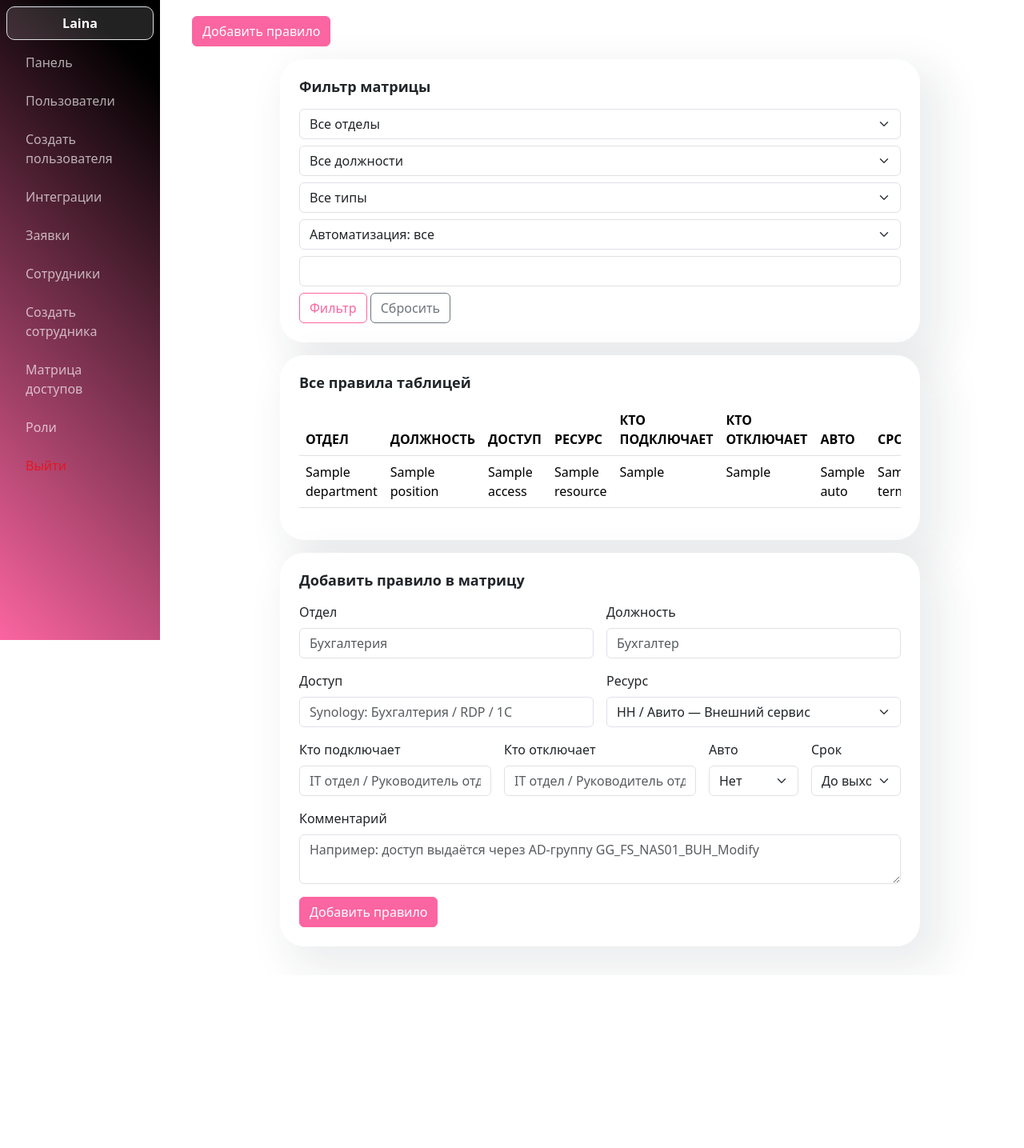
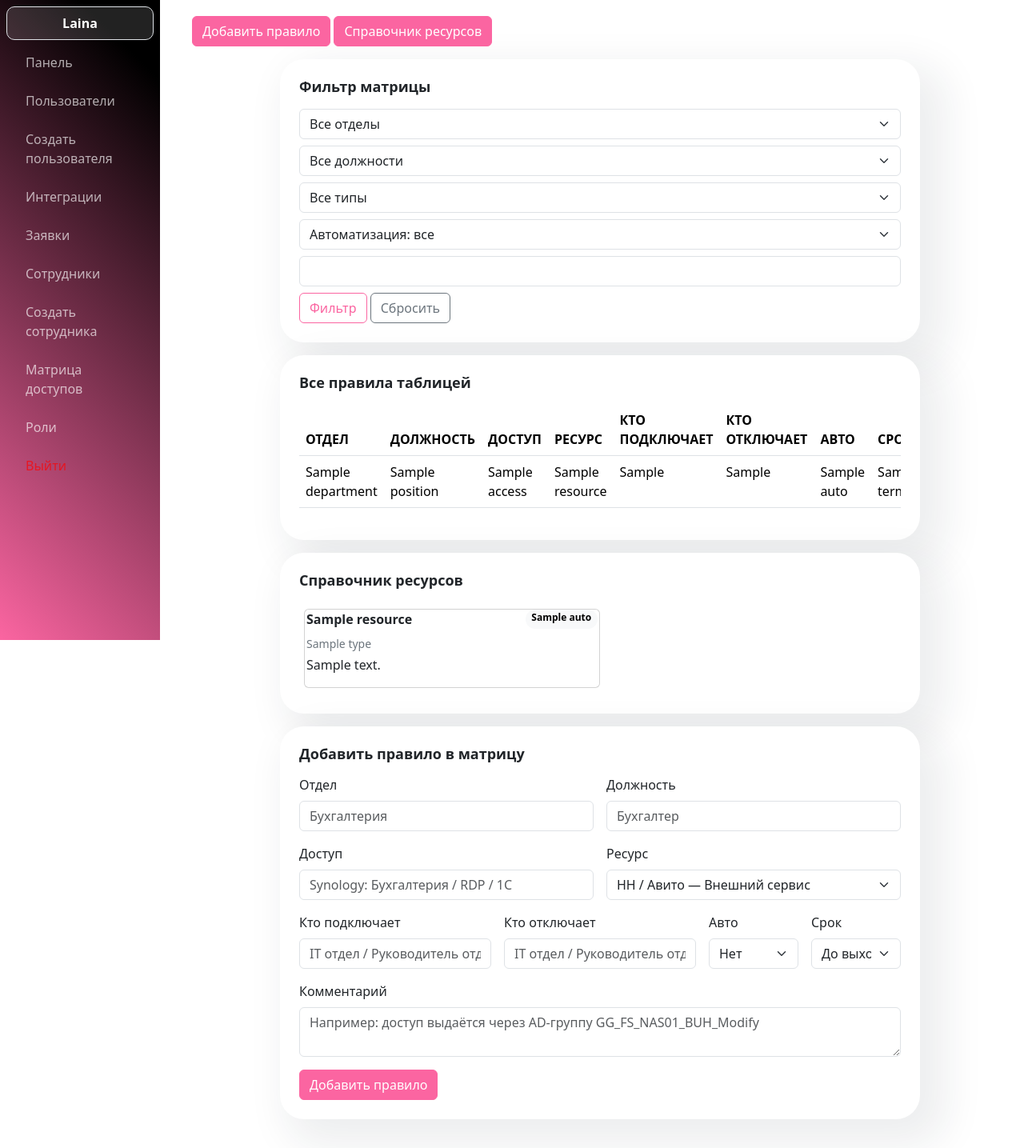
Before and after one commit to Mara8647/web-trash, a Flask app: template templates/access_matrix.html in a window 1280 px wide. Shown: the whole page at 80% size. Before the commit the page ends 1202 px from the top, so only its background shows below. Run offline with Flask 3, Linux system fonts and the light colour scheme; the template is opened without the code that fills it: most values are stand-ins (such as "Sample title", 1, 10 or a date in 2020); parts of the project's set-up code (start-up, migrations or seed data) failed here and were passed over.

Commit message:
Added resources guide and rule creation

```diff
--- a/main.py
+++ b/main.py
@@ -252,6 +252,9 @@ def access_matrix():
             resource_type = request.args.get("resource_type", "")
             automation = request.args.get("automation", "")
 
+            resources = session.query(Resource).all()
+            print(resources)
+
             if request.method == "POST":
                 new_dep = request.form.get("department")
                 new_pos = request.form.get("position")
@@ -264,9 +267,7 @@ def access_matrix():
                 new_res = result
 
                 new_con = request.form.get("connect_responsible")
-                print(new_con)
                 new_discon = request.form.get("disconnect_responsible")
-                print(new_discon)
                 new_auto = request.form.get("automation_level")
                 new_term = request.form.get("due_stage")
                 new_com = request.form.get("comment")
@@ -301,7 +302,7 @@ def access_matrix():
 
             items = query.all()
 
-            return render_template("access_matrix.html", accesses=items, q=q, d=department, p=position, r=resource_type, a=automation)
+            return render_template("access_matrix.html", accesses=items, q=q, d=department, p=position, r=resource_type, a=automation, resources=resources)
 
 @app.route("/roles")
 @login_required
--- a/templates/access_matrix.html
+++ b/templates/access_matrix.html
@@ -3,6 +3,7 @@
 {% block content %}
 <div class="mb-3">
     <a class="btn btn-primary" href="#create-rule">Добавить правило</a>
+    <a class="btn btn-primary" href="#resources">Справочник ресурсов</a>
 </div>
 <div class="created-card container mb-3">
     <div class="card-head">
@@ -44,7 +45,7 @@
         <div class="pb-2">
             <input class="form-control" name="q" placeholder="{{ q }}" value="{{ q }}">
         </div>
-        <button class="btn btn-outline-primary">Фильтр</button>
+        <button class="btn btn-outline-primary" href="/access_matrix">Фильтр</button>
         <a class="btn btn-outline-secondary" href="/access_matrix">Сбросить</a>
     </form>
 </div>
@@ -75,6 +76,24 @@
             </tbody>
         </table>
     </div>
+</div>
+
+<div class="created-card container mb-3" id="resources">
+  <div class="card-head">
+    <h3>Справочник ресурсов</h3>
+  </div>
+  <div class="row g-1 p-2">
+    {% for resource in resources %}
+    <div class="card col-lg-6 gap-1">
+        <div class="d-flex justify-content-between gap-2">
+          <strong>{{ resource.resource }}</strong>
+          <span class="badge rounded-pill text-bg-light">{{ resource.auto }}</span>
+        </div>
+        <div class="small text-secondary mt-1">{{ resource.type }}</div>
+        <p>{{ resource.description }}</p>
+      </div>
+    {% endfor %}
+  </div>
 </div>
 
 <div class="created-card container mb-3" id="create-rule">
```
